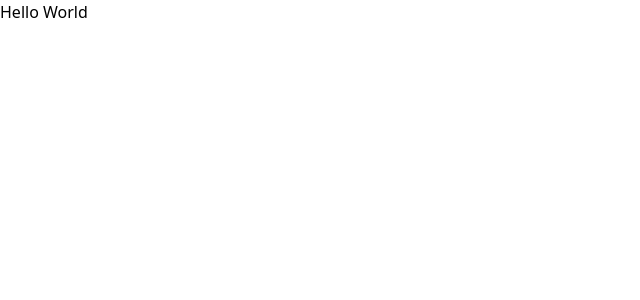
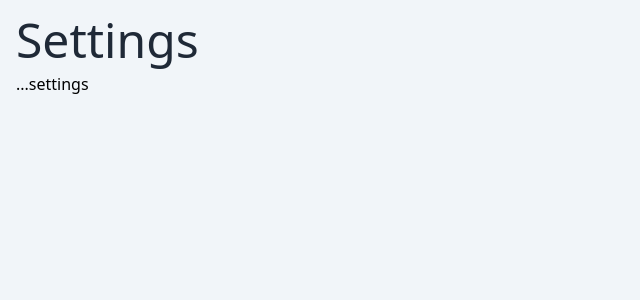
Before and after one commit to fabiankachlock/colors-and-shapes, a Vue app: page /settings in a window 1280 px wide. Shown: the top 300 px of the page, without its empty margins (0-640 px from the left). Built offline with nearby package versions, Linux system fonts and the light colour scheme.

Commit message:
feat: add settings page

```diff
--- a/src/App.vue
+++ b/src/App.vue
@@ -1,6 +1,10 @@
 <template>
-  Hello World
   <router-view></router-view>
 </template>
 
-<script setup lang="ts"></script>
+<script setup lang="ts">
+import { useConfig } from './core/adapters/config';
+
+const config = useConfig();
+config.configure();
+</script>
--- a/src/pages/Main.vue
+++ b/src/pages/Main.vue
@@ -3,6 +3,9 @@
     <header>
       <div>
         <h1>{{ t('title') }}</h1>
+        <div>
+          <router-link to="settings"> Settings </router-link>
+        </div>
       </div>
     </header>
     <main>Cards...</main>
--- a/src/pages/Settings.vue
+++ b/src/pages/Settings.vue
@@ -1,3 +1,12 @@
-<template></template>
+<template>
+  <div class="min-w-full overflow-x-hidden overflow-y-scroll bg-slate-100 dark:bg-slate-800 full-height">
+    <div class="px-4 py-2">
+      <header class="w-full my-2">
+        <h1 class="text-5xl">Settings</h1>
+      </header>
+      <main class="my-2">...settings</main>
+    </div>
+  </div>
+</template>
 
 <script lang="ts" setup></script>
--- a/src/tailwind.css
+++ b/src/tailwind.css
@@ -13,3 +13,8 @@ span,
 a {
 	@apply text-gray-800 dark:text-gray-200;
 }
+
+.full-height {
+	height: 100vh;
+	max-height: calc(100vh - calc(100vh - 100%));
+}
```
